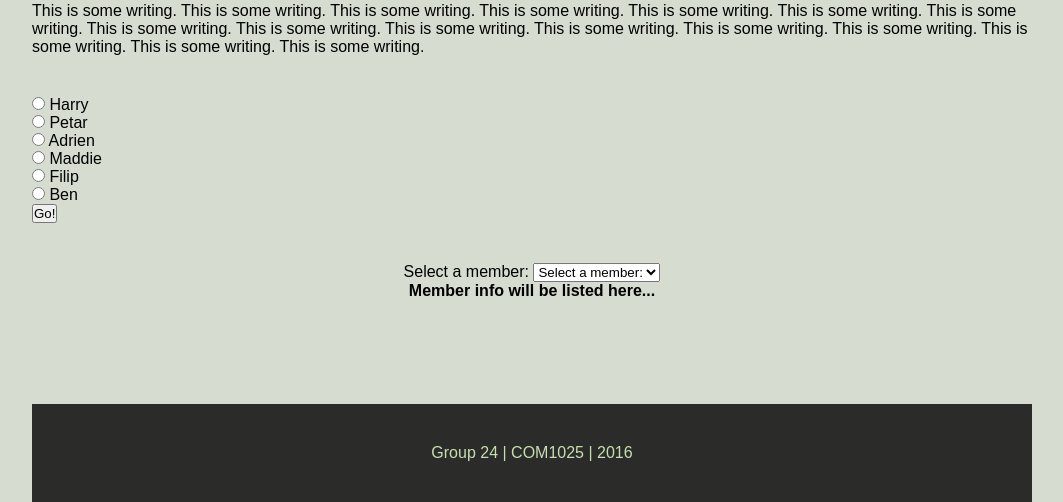
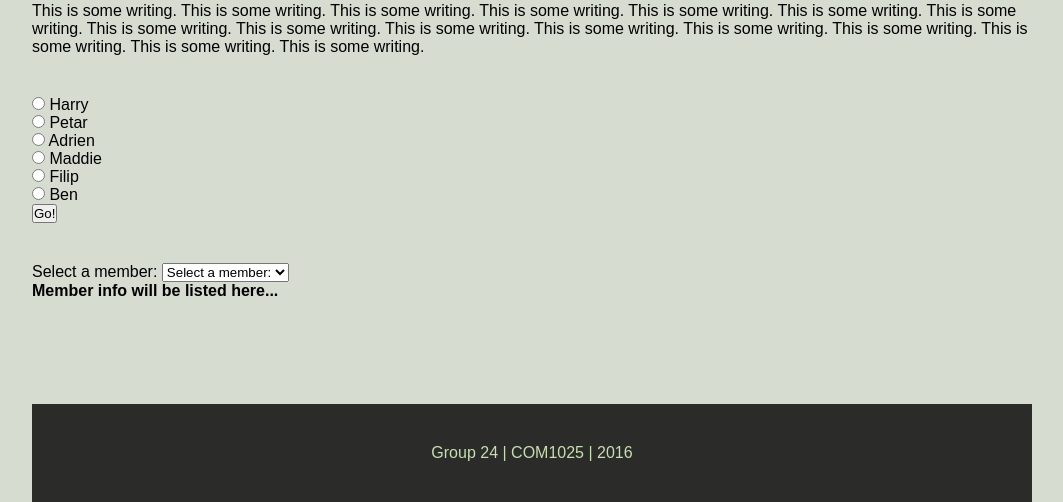
Before and after one commit to luciid3/Group24, a PHP site: page /index.php in a window 1280 px wide. Shown: the part 843-1345 px from the top of the page, without its empty margins (108-1171 px from the left). Run offline with PHP 8.4, Linux system fonts and the light colour scheme.

Commit message:
Update index.php

```diff
--- a/Group24/index.php
+++ b/Group24/index.php
@@ -81,7 +81,7 @@
 			margin: 0 auto;
 		}
 
-		#members.centered {
+		#members#xmlForm.centered {
 			text-align: center;
 		}
 
@@ -226,7 +226,7 @@
 		</form>
 		</div>
 
-		<div class="xmlForm" align = center>
+		<div class="xmlForm" id="xmlForm">
 		<form>
                     Select a member:
                     <select name="members" onchange="showMember(this.value)">
```
